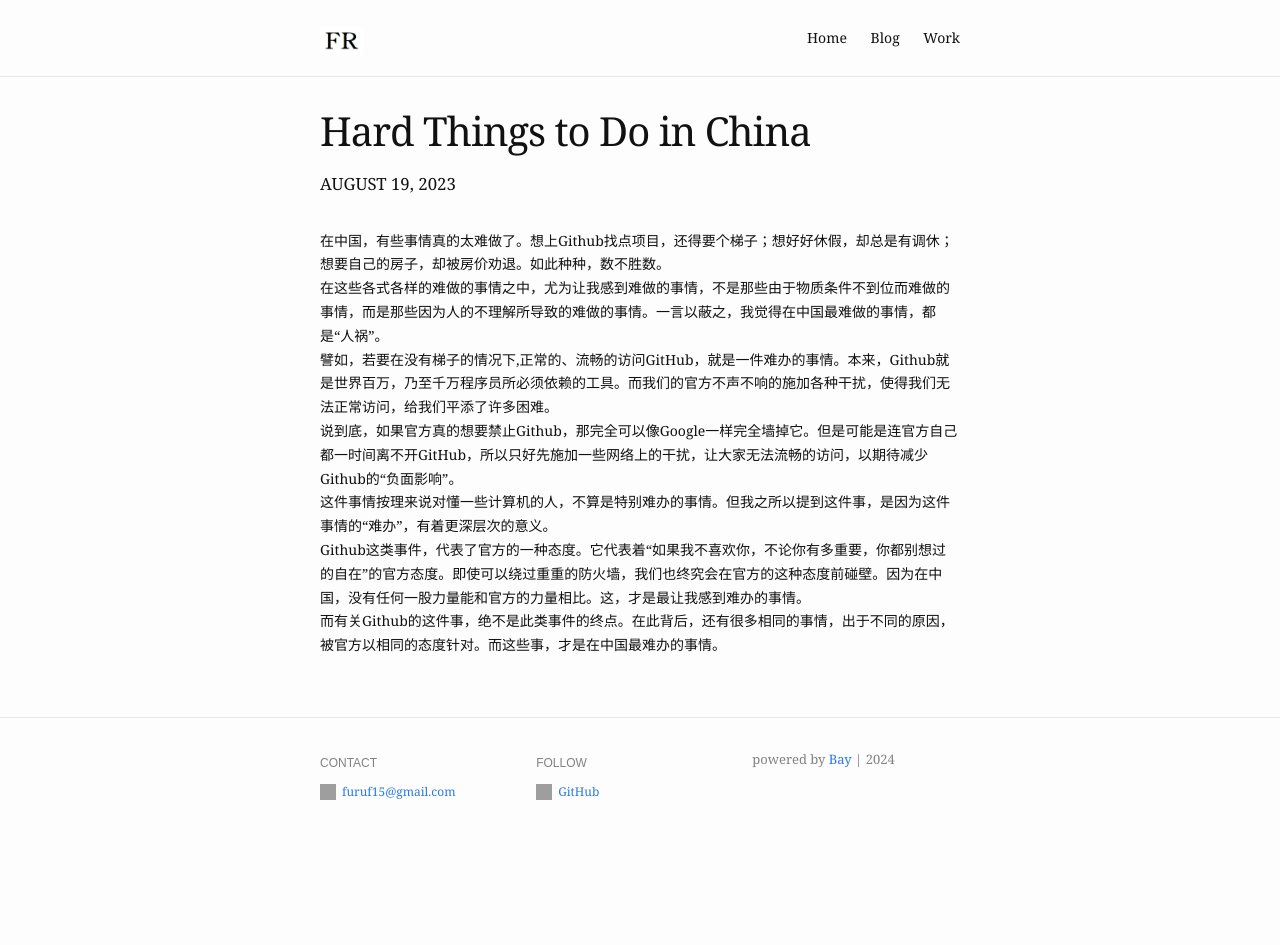
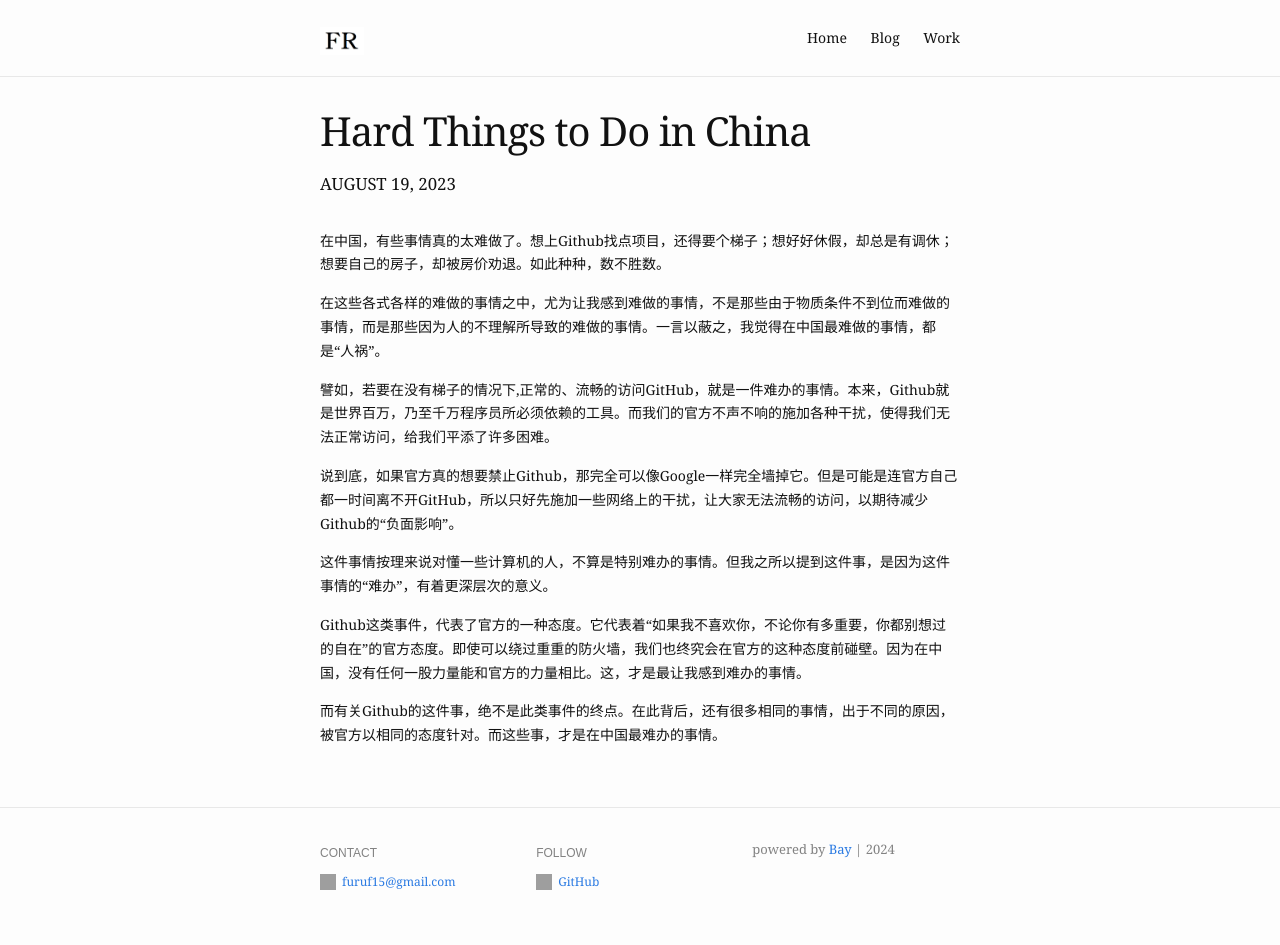
Before and after one commit to FuRuF-11/FuRuF-11.github.io, a Jekyll site: the page built from _posts/2023-08-19-hard-things-to-do-in-china.md, in a window 1280 px wide. Built offline with Jekyll 4.4.1, drawn with Linux system fonts in a browser that asks for light colours; a script that is not in the unit is left out; before the commit the page ends 900 px from its top, so only the background shows below that.

Commit message:
modified:   _posts/2023-08-19-hard-things-to-do-in-china.md 	modified:   _posts/2024-01-08-Solomonoff,Kolmogorov_and_Levin_with_Compression,Prediction_and_Search.md

```diff
--- a/_posts/2023-08-19-hard-things-to-do-in-china.md
+++ b/_posts/2023-08-19-hard-things-to-do-in-china.md
@@ -6,15 +6,15 @@ blurb: "在中国，一些事情真的是太难做了"
 ---
 
 在中国，有些事情真的太难做了。想上Github找点项目，还得要个梯子；想好好休假，却总是有调休；想要自己的房子，却被房价劝退。如此种种，数不胜数。
-<br />
+
 在这些各式各样的难做的事情之中，尤为让我感到难做的事情，不是那些由于物质条件不到位而难做的事情，而是那些因为人的不理解所导致的难做的事情。一言以蔽之，我觉得在中国最难做的事情，都是“人祸”。
-<br />
+
 譬如，若要在没有梯子的情况下,正常的、流畅的访问GitHub，就是一件难办的事情。本来，Github就是世界百万，乃至千万程序员所必须依赖的工具。而我们的官方不声不响的施加各种干扰，使得我们无法正常访问，给我们平添了许多困难。
-<br />
+
 说到底，如果官方真的想要禁止Github，那完全可以像Google一样完全墙掉它。但是可能是连官方自己都一时间离不开GitHub，所以只好先施加一些网络上的干扰，让大家无法流畅的访问，以期待减少Github的“负面影响”。
-<br />
+
 这件事情按理来说对懂一些计算机的人，不算是特别难办的事情。但我之所以提到这件事，是因为这件事情的“难办”，有着更深层次的意义。
-<br />
+
 Github这类事件，代表了官方的一种态度。它代表着“如果我不喜欢你，不论你有多重要，你都别想过的自在”的官方态度。即使可以绕过重重的防火墙，我们也终究会在官方的这种态度前碰壁。因为在中国，没有任何一股力量能和官方的力量相比。这，才是最让我感到难办的事情。
-<br />
+
 而有关Github的这件事，绝不是此类事件的终点。在此背后，还有很多相同的事情，出于不同的原因，被官方以相同的态度针对。而这些事，才是在中国最难办的事情。
```
Also changed, not shown: _posts/2024-01-08-Solomonoff,Kolmogorov_and_Levin_with_Compression,Prediction_and_Search.md (+5 -1 lines).
